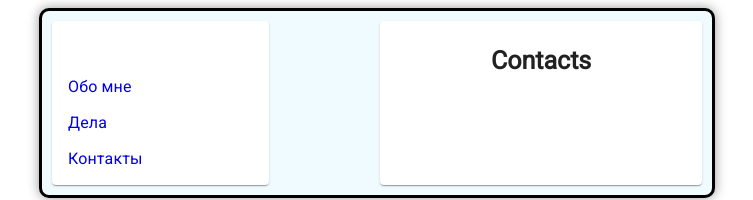
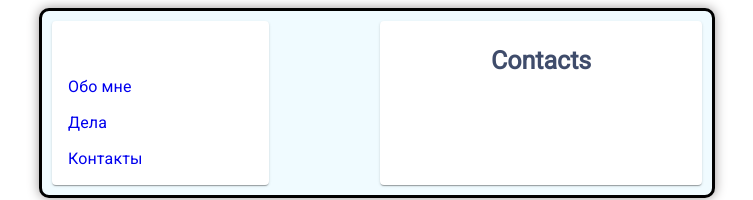
Before and after one commit to WebHeroSchool/todo_project, a React (Create React App) app: page /contacts in a window 1280 px wide. Shown: the top 200 px of the page, without its empty margins (263-1016 px from the left). Built offline with nearby package versions, Linux system fonts and the light colour scheme.

Commit message:
changes in css

```diff
--- a/src/components/About/About.module.css
+++ b/src/components/About/About.module.css
@@ -3,4 +3,5 @@
   font-size: 25px;
   font-weight: 900;
   text-align: center;
+  color: #3f4c6b;
 }
--- a/src/components/Contacts/Contacts.module.css
+++ b/src/components/Contacts/Contacts.module.css
@@ -3,4 +3,6 @@
   font-size: 25px;
   font-weight: 900;
   text-align: center;
+  color: #3f4c6b;
+
 }
```
